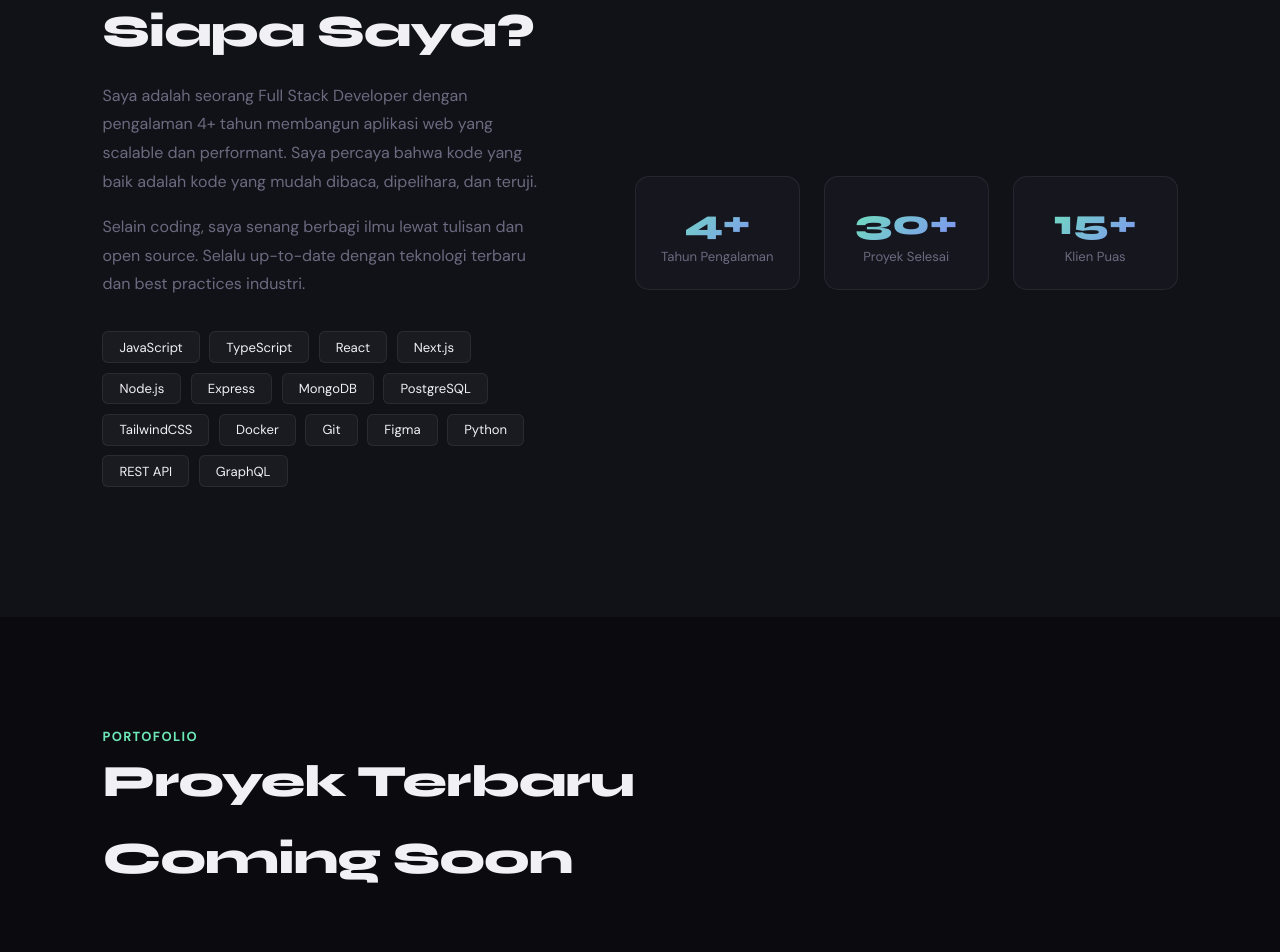
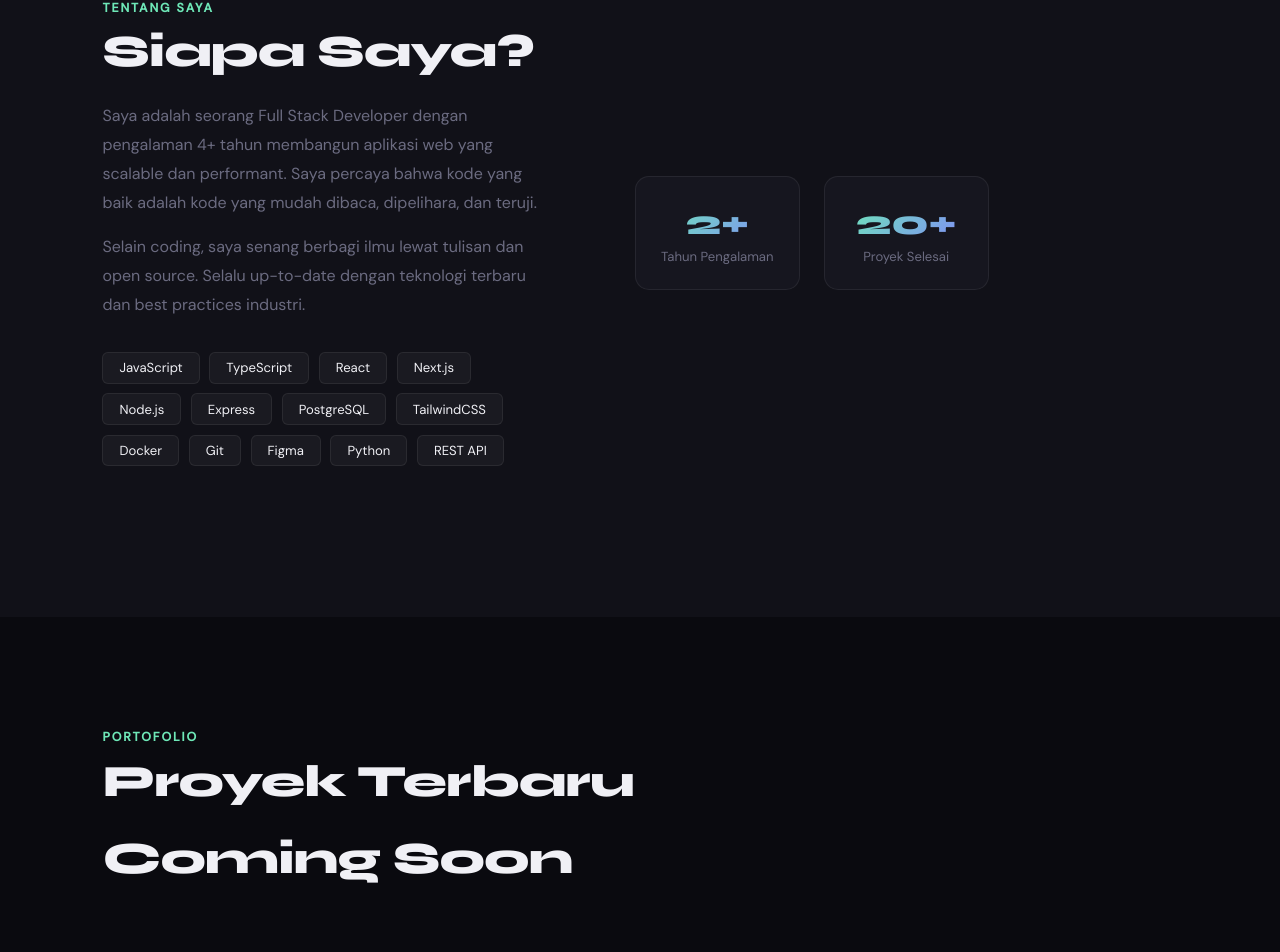
Before and after one commit to alippps/portfolio, a React (Vite) app: page / in a window 1280 px wide. Shown: the part 983-1935 px from the top of the page. Built offline with nearby package versions, Linux system fonts and the light colour scheme.

Commit message:
change Data terakait about

```diff
--- a/src/data/portfolioData.js
+++ b/src/data/portfolioData.js
@@ -84,14 +84,13 @@ export const certificates = [
 
 export const skills = [
   "JavaScript", "TypeScript", "React", "Next.js", "Node.js",
-  "Express", "MongoDB", "PostgreSQL", "TailwindCSS",
-  "Docker", "Git", "Figma", "Python", "REST API", "GraphQL",
+  "Express", "PostgreSQL", "TailwindCSS",
+  "Docker", "Git", "Figma", "Python", "REST API",
 ];
 
 export const stats = [
-  { number: "4+", description: "Tahun Pengalaman" },
-  { number: "30+", description: "Proyek Selesai" },
-  { number: "15+", description: "Klien Puas" },
+  { number: "2+", description: "Tahun Pengalaman" },
+  { number: "20+", description: "Proyek Selesai" },
 ];
 
 export const navLinks = ["Home", "About", "Project", "Sertifikat", "Contact"];
```
